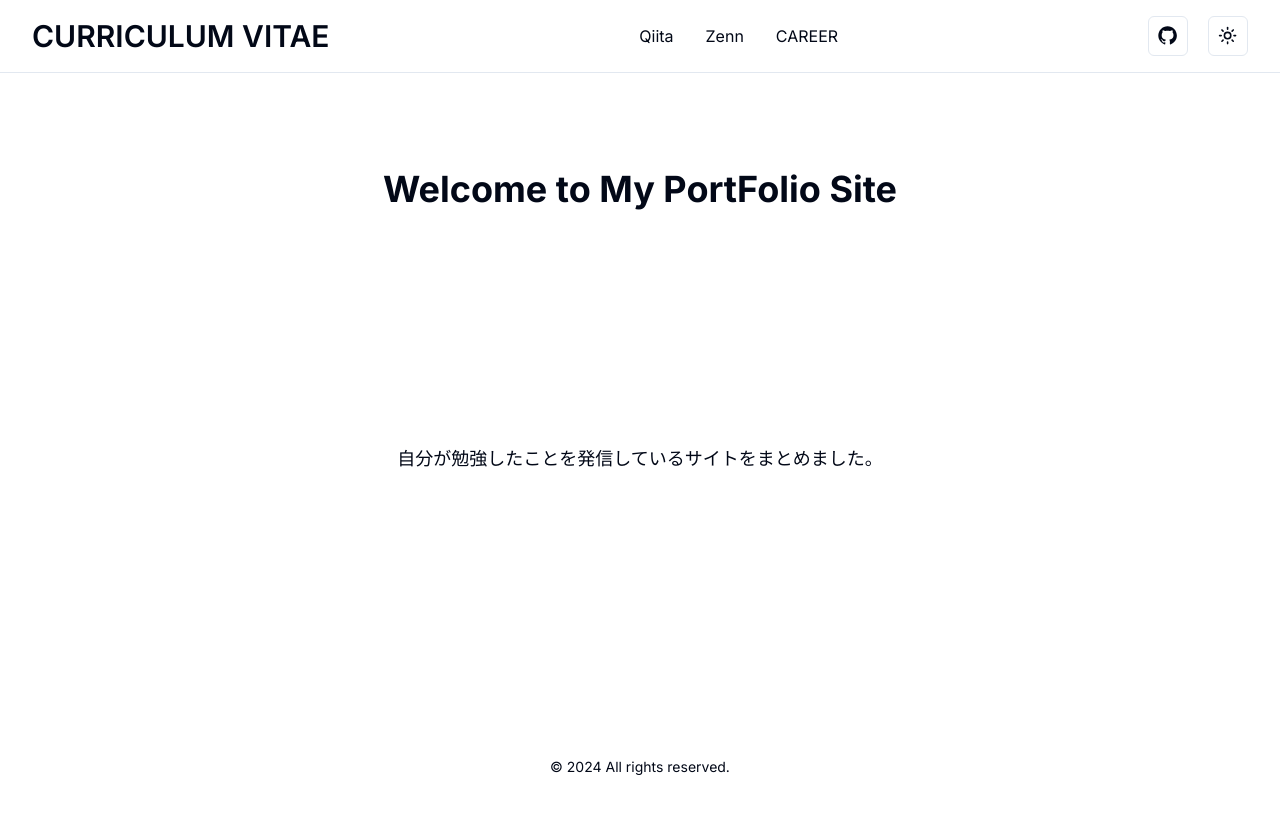
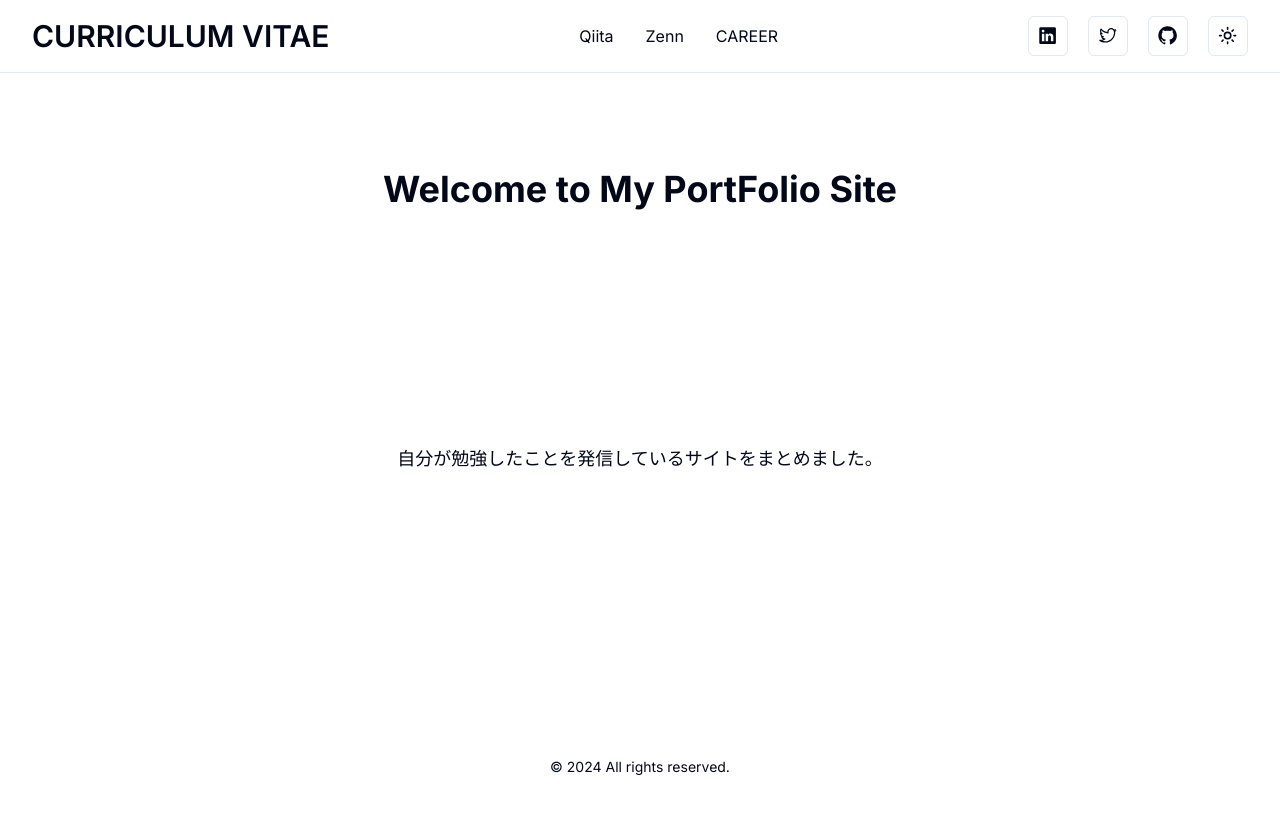
Before and after one commit to hukuryo/My-Curriculum-Vitae-App, a Next.js app: page / in a window 1280 px wide. Shown: the top 814 px of the page. Built offline with nearby package versions, Linux system fonts and the light colour scheme.

Commit message:
ヘッダーを修正

```diff
--- a/app/components/Header.tsx
+++ b/app/components/Header.tsx
@@ -3,7 +3,11 @@
 import React from "react";
 import { ModeToggle } from "./ui/toggle";
 import Link from "next/link";
-import { GitHubLogoIcon } from "@radix-ui/react-icons";
+import {
+  GitHubLogoIcon,
+  TwitterLogoIcon,
+  LinkedInLogoIcon,
+} from "@radix-ui/react-icons";
 
 import { Button } from "@/app/components/ui/button";
 
@@ -30,7 +34,29 @@ export const Header = () => {
           </div>
         </div>
         <div className="flex items-center gap-5">
-          <Link className="hover:opacity-75" href="https://github.com/hukuryo">
+          <Link
+            className="hover:opacity-75"
+            href="https://www.linkedin.com/in/%E6%B6%BC%E5%B9%B3-%E7%A6%8F%E5%B3%B6-246383281/"
+            target="_blank"
+          >
+            <Button variant="outline" size="icon">
+              <LinkedInLogoIcon className="h-[1.2rem] w-[1.2rem]" />
+            </Button>
+          </Link>
+          <Link
+            className="hover:opacity-75"
+            href="https://github.com/hukuryo"
+            target="_blank"
+          >
+            <Button variant="outline" size="icon">
+              <TwitterLogoIcon className="h-[1.2rem] w-[1.2rem]" />
+            </Button>
+          </Link>
+          <Link
+            className="hover:opacity-75"
+            href="https://twitter.com/i/flow/login?redirect_after_login=%2Fhukuryo_"
+            target="_blank"
+          >
             <Button variant="outline" size="icon">
               <GitHubLogoIcon className="h-[1.2rem] w-[1.2rem]" />
             </Button>
```
